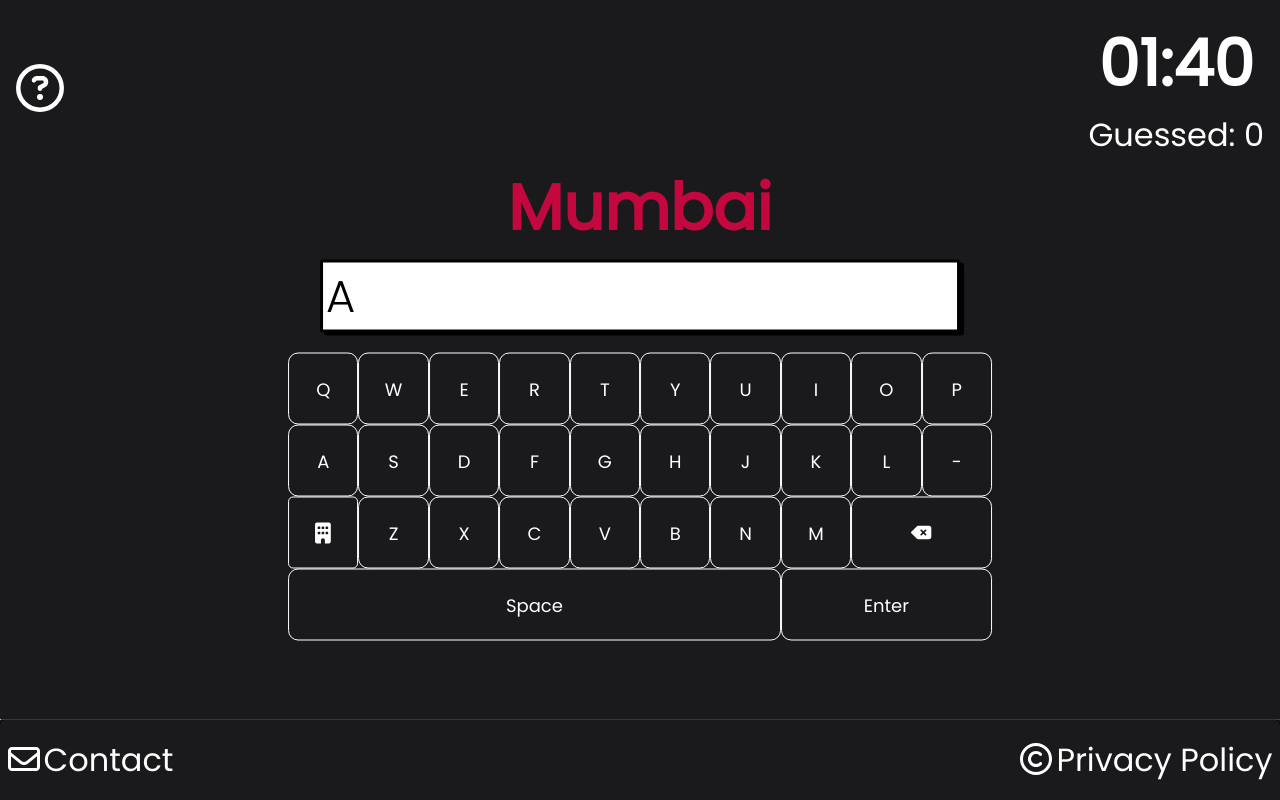
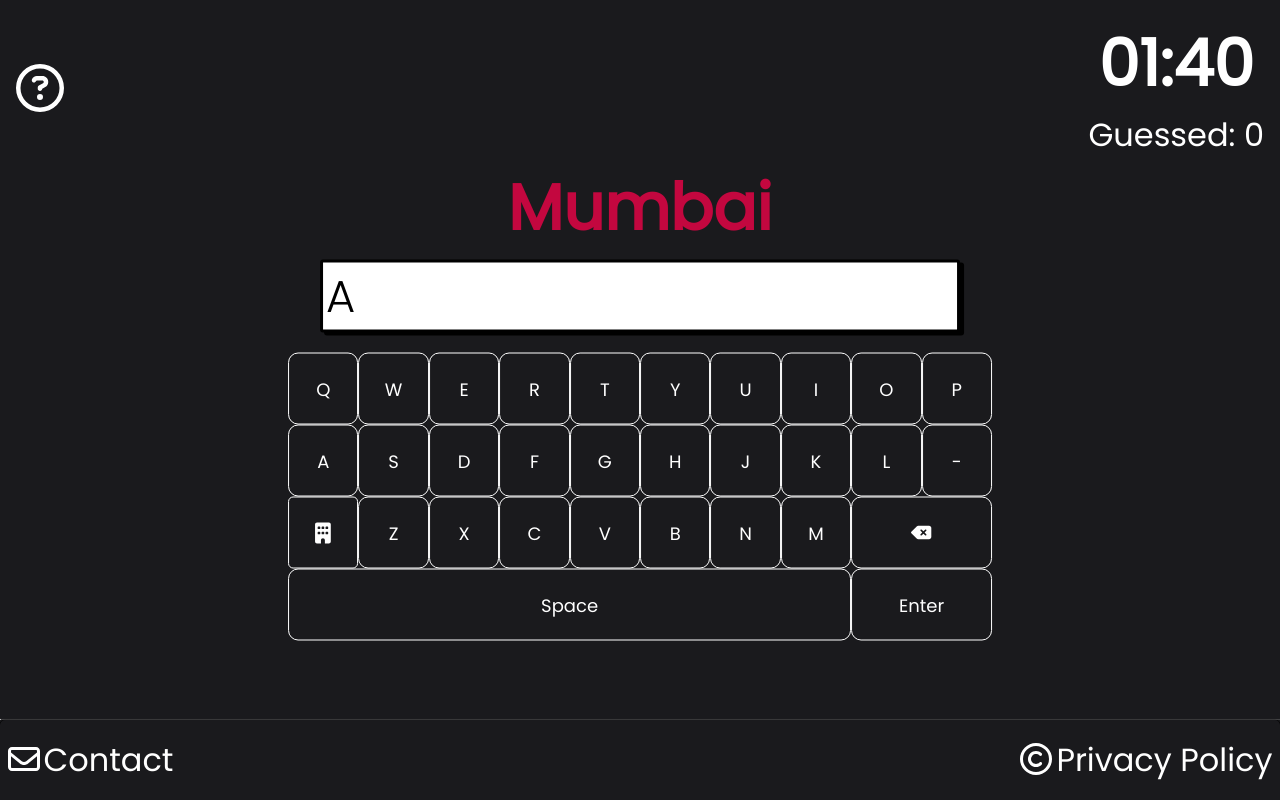
Before and after one commit to nickgabriadze/Towngraphy, a React (Create React App) app: page / in a window 1280 px wide. Built offline with nearby package versions, Linux system fonts and the light colour scheme.

Commit message:
Changed 'enter' design

```diff
--- a/src/Components/Keyboard/keyboard.css
+++ b/src/Components/Keyboard/keyboard.css
@@ -30,13 +30,13 @@ button {
 
 #space {
     grid-row-start: 4;
-    grid-column: span 7;
+    grid-column: span 8;
     width: 100%;
 }
 
 #enter-button {
     grid-row-start: 4;
-    grid-column: span 3;
+    grid-column: span 2;
 
 }
 
```
